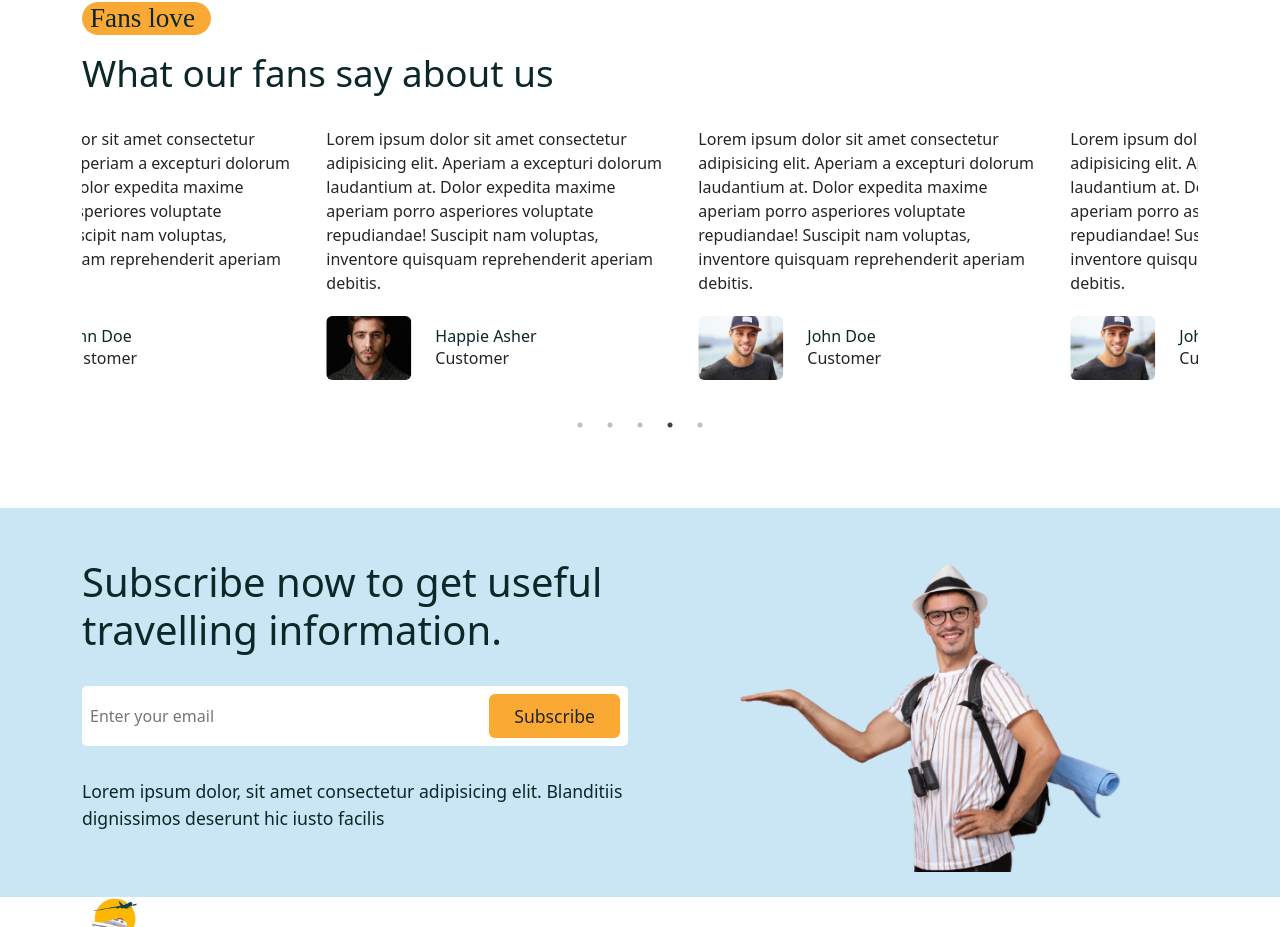
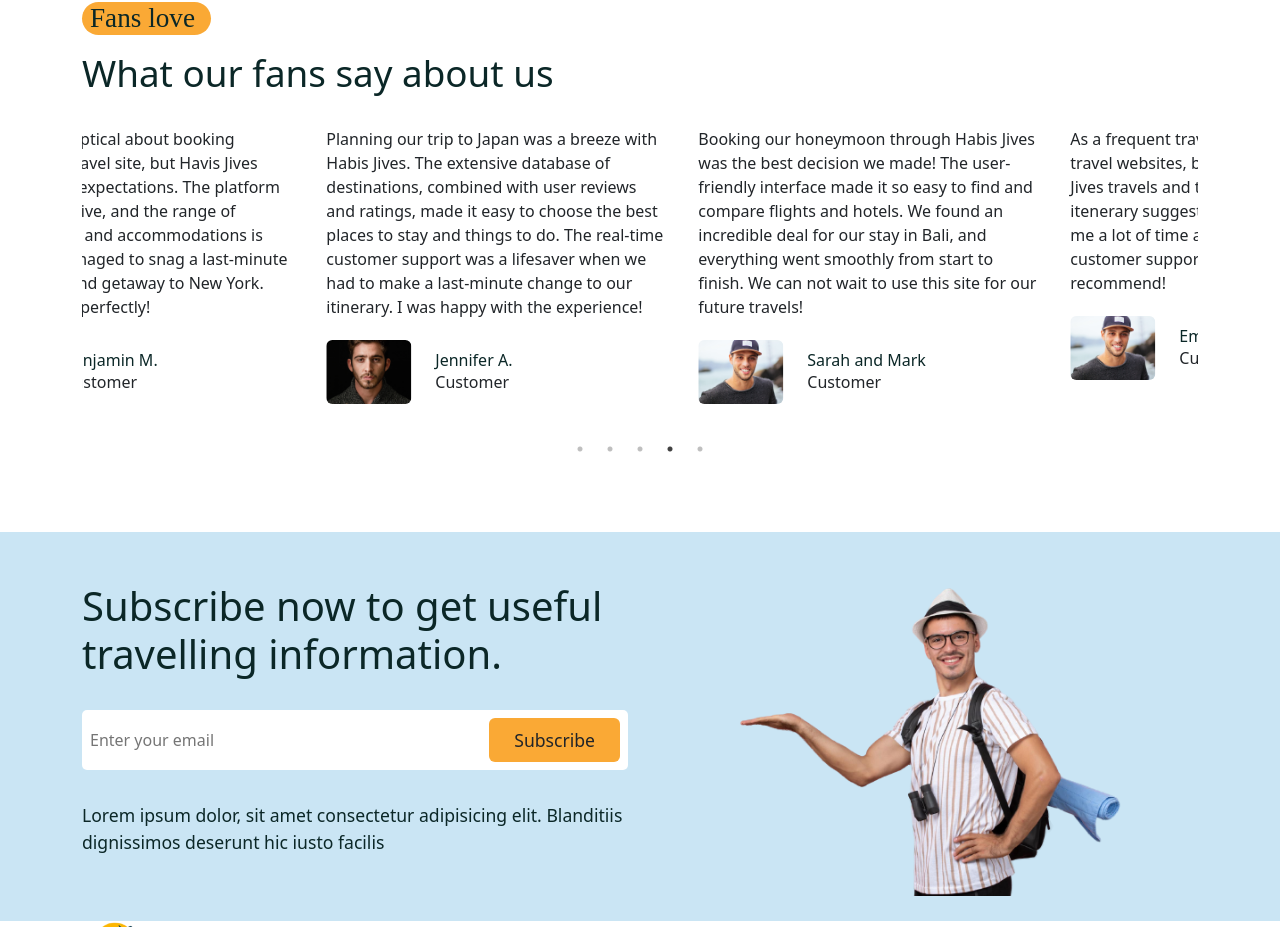
Before and after one commit to Happygirlie/Habis-Jives-travels-and-tour, a React (Create React App) app in the folder MernStack-Tour-Management-main/MernStack-Tour-Management-main/tour-management/frontend/: page /home in a window 1280 px wide. Shown: the part 3479-4406 px from the top of the page. Built offline with nearby package versions, Linux system fonts and the light colour scheme; a web font is replaced by a local one.

Commit message:
updating testimonials

```diff
--- a/MernStack-Tour-Management-main/MernStack-Tour-Management-main/tour-management/frontend/src/components/Testimonial/Testimonials.jsx
+++ b/MernStack-Tour-Management-main/MernStack-Tour-Management-main/tour-management/frontend/src/components/Testimonial/Testimonials.jsx
@@ -38,71 +38,71 @@ const Testimonials = () => {
   return (
   <Slider {...settings}>
     <div className="testimonial py-4 px-3">
-        <p>Lorem ipsum dolor sit amet consectetur adipisicing elit.
-             Aperiam a excepturi dolorum laudantium at. Dolor expedita
-              maxime aperiam porro asperiores voluptate repudiandae!
-              Suscipit nam voluptas, inventore quisquam reprehenderit aperiam debitis.
+        <p>As a frequent traveler, I have used numerous travel websites, but none compare
+             to Habis Jives travels and tour. The personalized itenerary suggestions were spot-on,
+              saving me a lot of time and hassle. Plus, their customer support is exceptional.
+              Highly recommend!
         </p>
         <div className="d-flex align-items-center gap-4 mt-3">
             <img src={ava01} className="w-25 h-25 rounded-2" alt="" />
             <div>
-                <h6 className="mb-0 mt-3">John Doe</h6>
+                <h6 className="mb-0 mt-3">Emily T.</h6>
                 <p>Customer</p>
             </div>
         </div>
     </div>
     <div className="testimonial py-4 px-3">
-        <p>Lorem ipsum dolor sit amet consectetur adipisicing elit.
-             Aperiam a excepturi dolorum laudantium at. Dolor expedita
-              maxime aperiam porro asperiores voluptate repudiandae!
-              Suscipit nam voluptas, inventore quisquam reprehenderit aperiam debitis.
+        <p>Our family trip to Europe was unforgettable, thanks to Habis Jives. We loved the
+             detailed travel guides and recommendations, which helped us plan our activities better.
+              The booking process was seamless and we appreciated the exclusive deals that helped us
+              stay within our budget. We will definitely be using this site again!
         </p>
         <div className="d-flex align-items-center gap-4 mt-3">
             <img src={ava02} className="w-25 h-25 rounded-2" alt="" />
             <div>
-                <h6 className="mb-0 mt-3">Nebechukwu Cipher</h6>
+                <h6 className="mb-0 mt-3">James and Lisa</h6>
                 <p>Customer</p>
             </div>
         </div>
     </div>
     <div className="testimonial py-4 px-3">
-        <p>Lorem ipsum dolor sit amet consectetur adipisicing elit.
-             Aperiam a excepturi dolorum laudantium at. Dolor expedita
-              maxime aperiam porro asperiores voluptate repudiandae!
-              Suscipit nam voluptas, inventore quisquam reprehenderit aperiam debitis.
+        <p>I was initially skeptical about booking through a new travel site, but Havis Jives
+             exceeded all my expectations. The platform is incedibly intuitive, and the range of
+              options for flight and accommodations is impressive. I managed to snag a last-minute deal
+              for a weekend getaway to New York. Everything went perfectly!
         </p>
         <div className="d-flex align-items-center gap-4 mt-3">
             <img src={ava03} className="w-25 h-25 rounded-2" alt="" />
             <div>
-                <h6 className="mb-0 mt-3">John Doe</h6>
+                <h6 className="mb-0 mt-3">Benjamin M.</h6>
                 <p>Customer</p>
             </div>
         </div>
     </div>
     <div className="testimonial py-4 px-3">
-        <p>Lorem ipsum dolor sit amet consectetur adipisicing elit.
-             Aperiam a excepturi dolorum laudantium at. Dolor expedita
-              maxime aperiam porro asperiores voluptate repudiandae!
-              Suscipit nam voluptas, inventore quisquam reprehenderit aperiam debitis.
+        <p>Planning our trip to Japan was a breeze with Habis Jives. The extensive database
+             of destinations, combined with user reviews and ratings, made it easy to choose the best
+              places to stay and things to do. The real-time customer support was a lifesaver when we had
+              to make a last-minute change to our itinerary. I was happy with the experience!
         </p>
         <div className="d-flex align-items-center gap-4 mt-3">
             <img src={ava03} className="w-25 h-25 rounded-2" alt="" />
             <div>
-                <h6 className="mb-0 mt-3">Happie Asher</h6>
+                <h6 className="mb-0 mt-3">Jennifer A.</h6>
                 <p>Customer</p>
             </div>
         </div>
     </div>
     <div className="testimonial py-4 px-3">
-        <p>Lorem ipsum dolor sit amet consectetur adipisicing elit.
-             Aperiam a excepturi dolorum laudantium at. Dolor expedita
-              maxime aperiam porro asperiores voluptate repudiandae!
-              Suscipit nam voluptas, inventore quisquam reprehenderit aperiam debitis.
+        <p>Booking our honeymoon through Habis Jives was the best decision we made! The user-friendly
+             interface made it so easy to find and compare flights and hotels. We found an incredible
+              deal for our stay in Bali, and everything went smoothly from start to finish.
+              We can not wait to use this site for our future travels!
         </p>
         <div className="d-flex align-items-center gap-4 mt-3">
             <img src={ava01} className="w-25 h-25 rounded-2" alt="" />
             <div>
-                <h6 className="mb-0 mt-3">John Doe</h6>
+                <h6 className="mb-0 mt-3">Sarah and Mark</h6>
                 <p>Customer</p>
             </div>
         </div>
```
